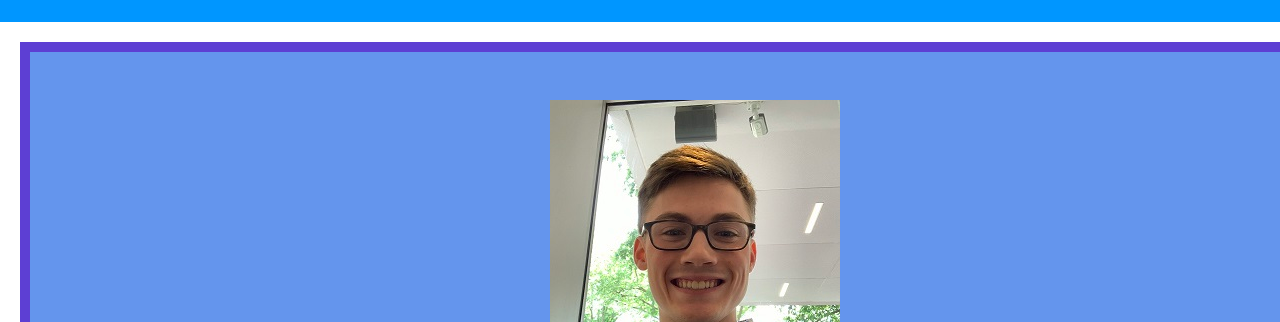
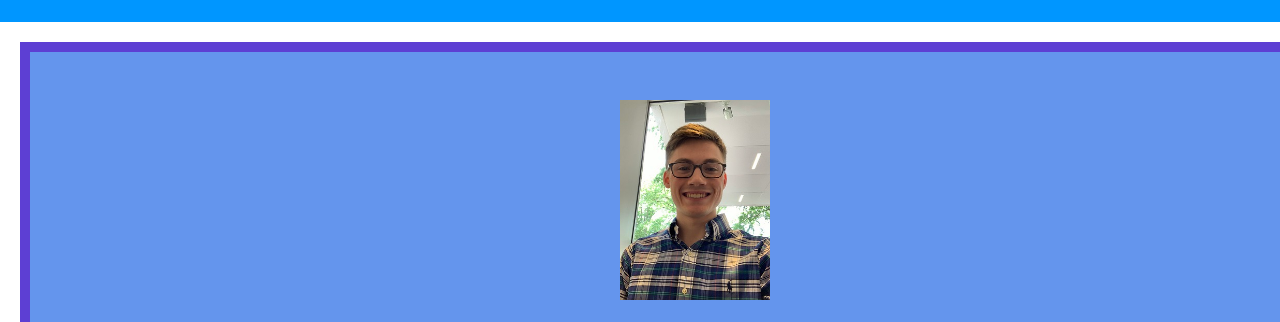
Before and after one commit to HarperCox/cv, a plain HTML site: page index.html in a window 1280 px wide. Shown: the part 78-400 px from the top of the page. Drawn offline with Linux system fonts and the light colour scheme.

Commit message:
Update index.html

```diff
--- a/index.html
+++ b/index.html
@@ -18,7 +18,7 @@
     <div class="secondpane">
     <br>
     <p class="aligncenter">
-   <img src= "images\headshot.jpg" alt = "Harper's Headshot"/></p>
+   <img src= "images\headshot.jpg" width = "150"; alt = "Harper's Headshot"/></p>
    <br>
    <h2>Hi there!</h2>
    <p>I'm a 4th year student at UGA and I also work as a banquet server at the Georgia Center.
```
